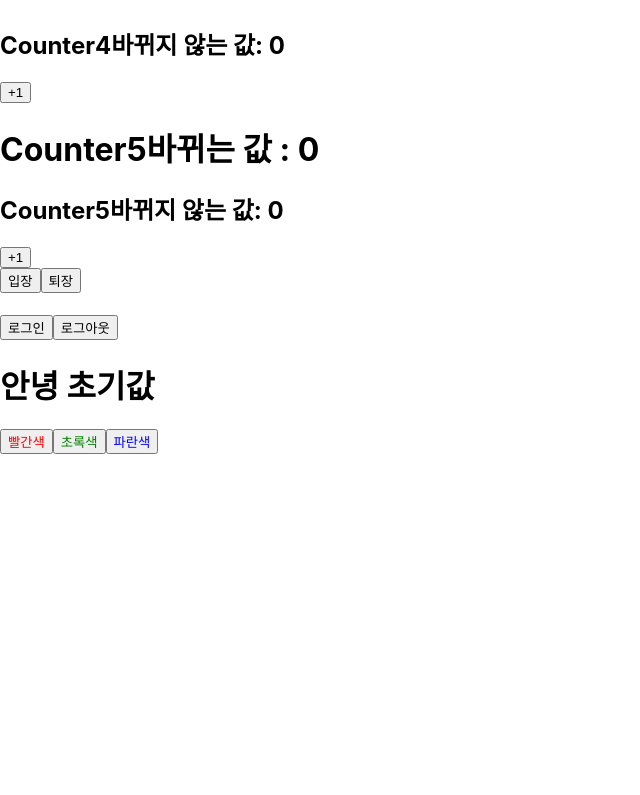
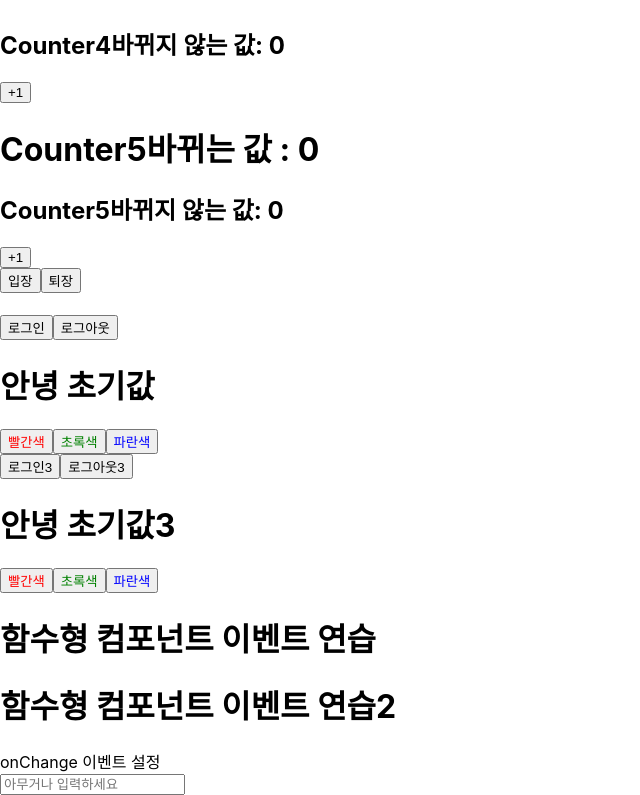
Before and after one commit to ohoCoding/React_Study, a React (Create React App) app: page / in a window 1280 px wide. Shown: the part 962-1757 px from the top of the page, without its empty margins (0-640 px from the left). Before the commit the page ends 1416 px from the top, so only its background shows below. Built offline with nearby package versions, Linux system fonts and the light colour scheme.

Commit message:
9thCommit_ReactStudy_onChange 이벤트 핸들링

```diff
--- /dev/null
+++ b/src/App17.js
@@ -0,0 +1,8 @@
+import React from "react";
+import Say3 from './Say3';
+
+const App17 = () => {
+    return <Say3/>;
+};
+
+export default App17;
--- /dev/null
+++ b/src/App18.js
@@ -0,0 +1,7 @@
+import React from 'react';
+import EventPractice  from './EventPractice';
+
+const App18 = () => {
+    return <EventPractice/>;
+};
+export default App18;
--- /dev/null
+++ b/src/App19.js
@@ -0,0 +1,7 @@
+import React from "react";
+import EventPractice2 from "./EventPractice2";
+
+const App19 = () => {
+    return <EventPractice2/>;
+}
+export default App19;
--- /dev/null
+++ b/src/EventPractice.js
@@ -0,0 +1,12 @@
+import React, { Component } from 'react';
+
+class EventPractice extends Component {
+    render() {
+        return (
+            <div>
+                <h1>함수형 컴포넌트 이벤트 연습 </h1>
+            </div>
+        );
+    }
+}
+export default EventPractice;
--- /dev/null
+++ b/src/EventPractice2.js
@@ -0,0 +1,23 @@
+import React, { Component } from 'react';
+
+class EventPractice2 extends Component {
+    render(){
+        return (
+            <div>
+                <h1> 함수형 컴포넌트 이벤트 연습2 </h1>
+                <div> onChange 이벤트 설정 </div>
+                <input
+                    type ="text"
+                    name="message"
+                    placeholder = "아무거나 입력하세요"
+                    onChange = {
+                        ( e ) => {
+                            console.log(e.target.value);
+                        }
+                    }
+                />
+            </div>
+        );
+    }
+}
+export default EventPractice2;
--- /dev/null
+++ b/src/Say3.js
@@ -0,0 +1,31 @@
+import React, { useState } from 'react';
+
+const Say3 = () => {
+    const [ message2, setMessage2 ] = useState('안녕 초기값3');
+    const onClickEnter2 = () => setMessage2('안녕하세요3!');
+    const onClickLeave2 = () => setMessage2('안녕히 가세요3!');
+
+    const [color, setColor] = useState('black');
+    return (
+        <div>
+
+            <button onClick = {onClickEnter2}> 로그인3 </button>
+            <button onClick = {onClickLeave2}> 로그아웃3 </button>
+            <h1 style = { { color }}> { message2 } </h1>
+            {/* 1. 이벤트 이름은 카멜 표기법으로 작성  onClick */}
+            <button style = {{ color : 'red'}} onClick = { () => setColor('red')}>  {/*2. 이벤트에는 함수 형태의 객체를 전달 */}
+                빨간색
+            </button>
+            <button style ={{ color : 'green'}} onClick = { () => setColor('green')}>
+                초록색
+            </button>
+            <button style = {{ color : 'blue'}} onClick = { () => setColor('blue')}>
+                파란색
+            </button>
+            {/*DOM 요소에만 이벤트 설정 가능
+                직접만든 컴포넌트에는 이벤트를 자체적으로 설정 불가 */}
+
+        </div>
+    );
+};
+export default Say3;
--- a/src/index.js
+++ b/src/index.js
@@ -18,6 +18,9 @@ import App13 from './App13';
 import App14 from './App14';
 import App15 from './App15';
 import App16 from './App16';
+import App17 from './App17';
+import App18 from './App18';
+import App19 from './App19';
 ReactDOM.render(  //컴포넌트를 페이지에 렌더링하는 역할
   <React.StrictMode>
     <App />
@@ -36,6 +39,9 @@ ReactDOM.render(  //컴포넌트를 페이지에 렌더링하는 역할
     <App14 />
     <App15 />
     <App16 />
+    <App17 />
+    <App18 />
+    <App19 />
   </React.StrictMode>,
   //
   document.getElementById('root')
```
